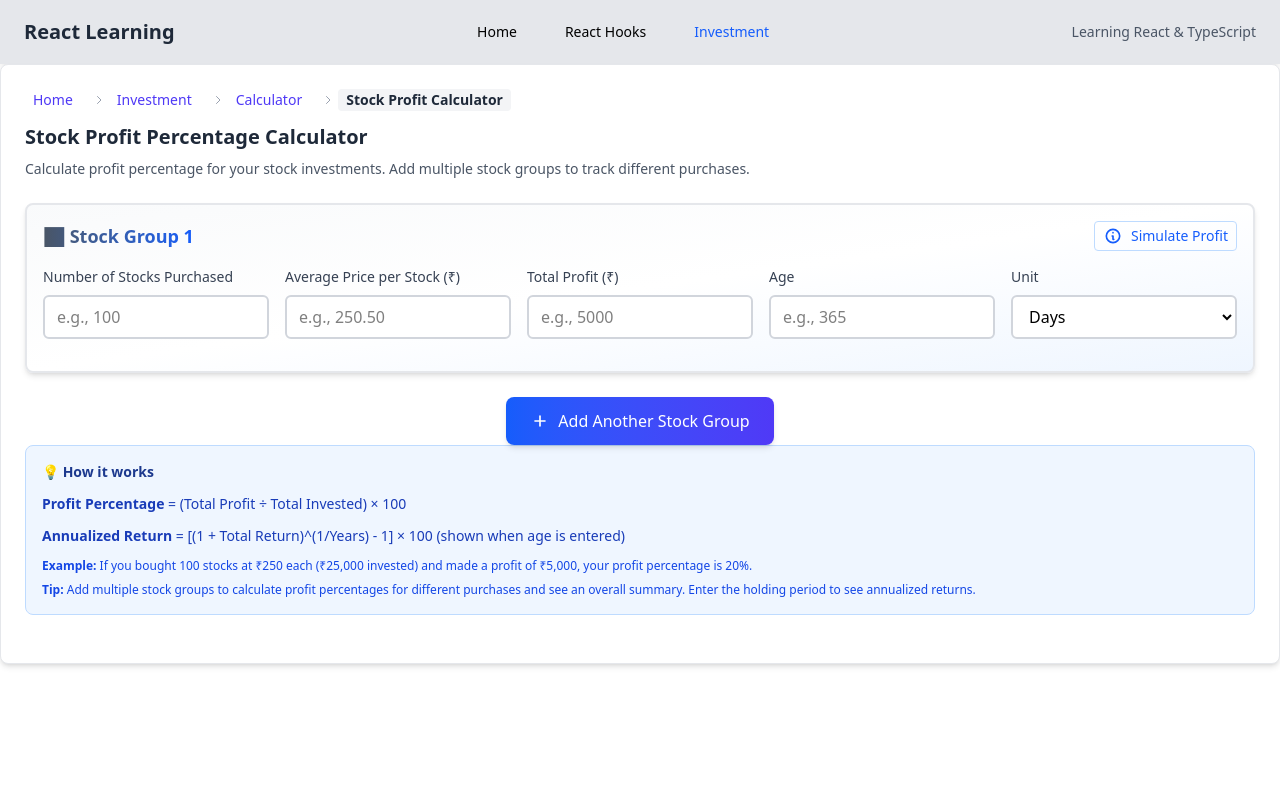
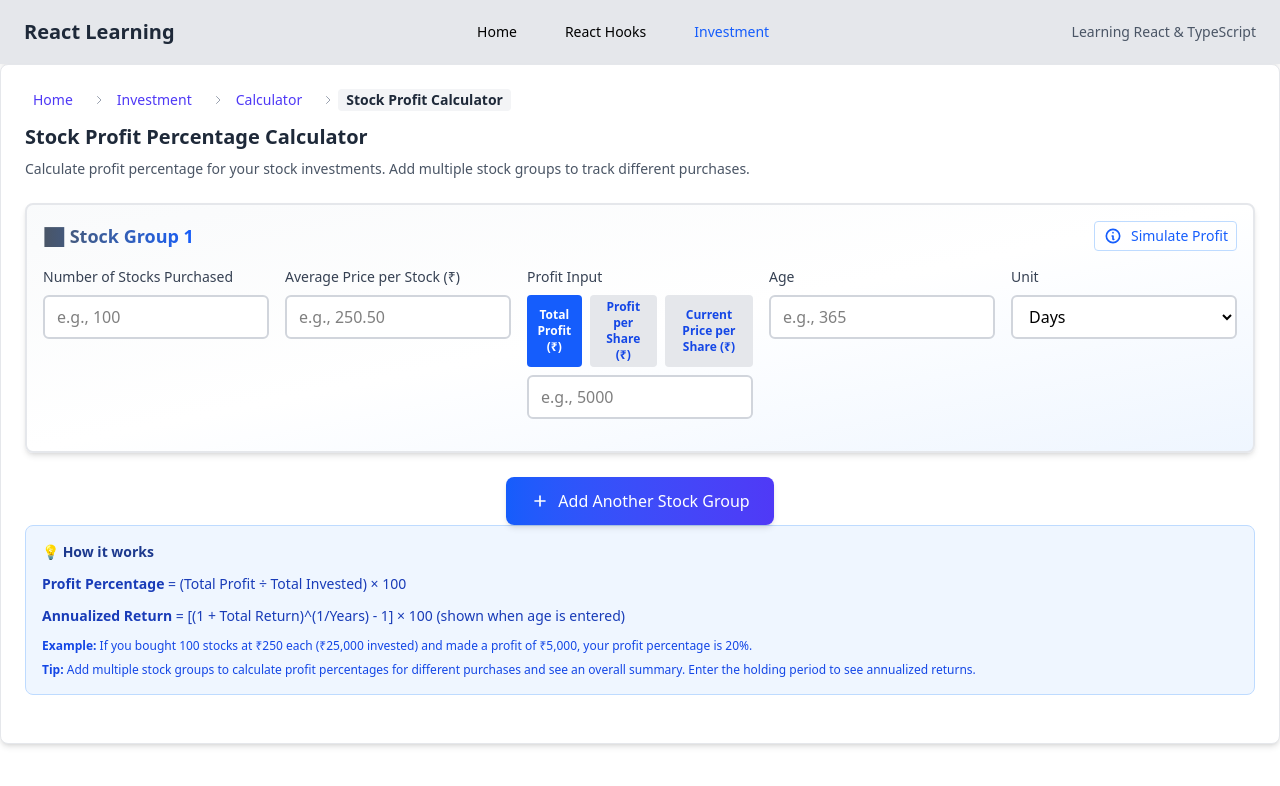
Before and after one commit to Ravi-Royal/reactLearning, a React (Vite) app: page /reactLearning/investment/calculator/stock-profit in a window 1280 px wide. Shown: the top 786 px of the page. Built offline with nearby package versions, Linux system fonts and the light colour scheme.

Commit message:
feat: enhance StockProfitCalculator to support multiple profit input types and update total profit calculation

```diff
--- a/src/pages/components/investment/stock/profit-calculator/StockProfitCalculator.tsx
+++ b/src/pages/components/investment/stock/profit-calculator/StockProfitCalculator.tsx
@@ -7,20 +7,26 @@ interface StockGroup {
   id: number;
   numStocks: string;
   pricePerStock: string;
-  totalProfit: string;
+  profitInputType: 'total' | 'perShare' | 'currentPrice';
+  totalProfit: string; // used if profitInputType === 'total'
+  profitPerShare: string; // used if profitInputType === 'perShare'
+  currentPricePerShare?: string; // used if profitInputType === 'currentPrice'
   age: string;
   ageUnit: 'days' | 'months';
 }
 
 function StockProfitCalculator() {
   const [stockGroups, setStockGroups] = useState<StockGroup[]>([
-    { id: 1, numStocks: '', pricePerStock: '', totalProfit: '', age: '', ageUnit: 'days' },
+    { id: 1, numStocks: '', pricePerStock: '', profitInputType: 'total', totalProfit: '', profitPerShare: '', currentPricePerShare: '', age: '', ageUnit: 'days' },
   ]);
   const [simModal, setSimModal] = useState<{ open: boolean; price: number; profit: number } | null>(null);
 
   const addStockGroup = () => {
     const newId = Math.max(...stockGroups.map(g => g.id), 0) + 1;
-    setStockGroups([...stockGroups, { id: newId, numStocks: '', pricePerStock: '', totalProfit: '', age: '', ageUnit: 'days' }]);
+    setStockGroups([
+      ...stockGroups,
+      { id: newId, numStocks: '', pricePerStock: '', profitInputType: 'total', totalProfit: '', profitPerShare: '', currentPricePerShare: '', age: '', ageUnit: 'days' },
+    ]);
   };
 
   const removeStockGroup = (id: number) => {
@@ -38,7 +44,20 @@ function StockProfitCalculator() {
   const calculateProfit = (group: StockGroup) => {
     const numStocks = parseFloat(group.numStocks) || 0;
     const pricePerStock = parseFloat(group.pricePerStock) || 0;
-    const totalProfit = parseFloat(group.totalProfit) || 0;
+    const currentPricePerShare = parseFloat(group.currentPricePerShare || '') || 0;
+    const totalProfitInput = parseFloat(group.totalProfit) || 0;
+    const profitPerShareInput = parseFloat(group.profitPerShare) || 0;
+    let totalProfit = 0;
+    // Use only the selected input type
+    if (group.profitInputType === 'currentPrice' && currentPricePerShare > 0) {
+      totalProfit = (currentPricePerShare - pricePerStock) * numStocks;
+    } else if (group.profitInputType === 'total' && totalProfitInput !== 0) {
+      totalProfit = totalProfitInput;
+    } else if (group.profitInputType === 'perShare' && profitPerShareInput !== 0) {
+      totalProfit = profitPerShareInput * numStocks;
+    } else {
+      totalProfit = 0;
+    }
     const age = parseFloat(group.age) || 0;
 
     const totalInvested = numStocks * pricePerStock;
@@ -56,6 +75,7 @@ function StockProfitCalculator() {
       profitPercentage,
       annualizedReturn,
       isValid: numStocks > 0 && pricePerStock > 0,
+      totalProfit,
     };
   };
 
@@ -64,7 +84,7 @@ function StockProfitCalculator() {
     const result = calculateProfit(group);
     if (result.isValid) {
       acc.totalInvested += result.totalInvested;
-      acc.totalProfit += parseFloat(group.totalProfit) || 0;
+      acc.totalProfit += result.totalProfit;
     }
     return acc;
   }, { totalInvested: 0, totalProfit: 0 });
@@ -199,7 +219,25 @@ function StockProfitCalculator() {
                 />
               </div>
               <div>
-                <label className="block text-sm font-medium text-gray-700 mb-2">Total Profit (₹)</label>
+                <label className="block text-sm font-medium text-gray-700 mb-2">Profit Input</label>
+                <div className="flex gap-2 mb-2">
+                  <button
+                    type="button"
+                    className={`px-2 py-1 rounded ${group.profitInputType === 'total' ? 'bg-blue-600 text-white' : 'bg-gray-200 text-blue-700'} text-xs font-semibold`}
+                    onClick={() => updateStockGroup(group.id, 'profitInputType', 'total')}
+                  >Total Profit (₹)</button>
+                  <button
+                    type="button"
+                    className={`px-2 py-1 rounded ${group.profitInputType === 'perShare' ? 'bg-blue-600 text-white' : 'bg-gray-200 text-blue-700'} text-xs font-semibold`}
+                    onClick={() => updateStockGroup(group.id, 'profitInputType', 'perShare')}
+                  >Profit per Share (₹)</button>
+                  <button
+                    type="button"
+                    className={`px-2 py-1 rounded ${group.profitInputType === 'currentPrice' ? 'bg-blue-600 text-white' : 'bg-gray-200 text-blue-700'} text-xs font-semibold`}
+                    onClick={() => updateStockGroup(group.id, 'profitInputType', 'currentPrice')}
+                  >Current Price per Share (₹)</button>
+                </div>
+                {group.profitInputType === 'total' && (
                   <input
                     type="number"
                     value={group.totalProfit}
@@ -207,6 +245,25 @@ function StockProfitCalculator() {
                     className="w-full px-3 py-2 border-2 border-gray-300 rounded-md focus:outline-none focus:ring-2 focus:ring-blue-500 focus:border-blue-500 bg-white"
                     placeholder="e.g., 5000"
                   />
+                )}
+                {group.profitInputType === 'perShare' && (
+                  <input
+                    type="number"
+                    value={group.profitPerShare}
+                    onChange={e => updateStockGroup(group.id, 'profitPerShare', e.target.value)}
+                    className="w-full px-3 py-2 border-2 border-gray-300 rounded-md focus:outline-none focus:ring-2 focus:ring-blue-500 focus:border-blue-500 bg-white"
+                    placeholder="e.g., 10"
+                  />
+                )}
+                {group.profitInputType === 'currentPrice' && (
+                  <input
+                    type="number"
+                    value={group.currentPricePerShare || ''}
+                    onChange={e => updateStockGroup(group.id, 'currentPricePerShare', e.target.value)}
+                    className="w-full px-3 py-2 border-2 border-blue-300 rounded-md focus:outline-none focus:ring-2 focus:ring-blue-500 focus:border-blue-500 bg-white"
+                    placeholder="e.g., 405.8"
+                  />
+                )}
               </div>
               <div>
                 <label className="block text-sm font-medium text-gray-700 mb-2">Age</label>
@@ -249,7 +306,7 @@ function StockProfitCalculator() {
                   </div>
                   <div className="text-center">
                     <div className="text-gray-600 text-sm font-medium mb-1">Total Profit</div>
-                    <div className={`text-xl font-bold ${parseFloat(group.totalProfit) >= 0 ? 'text-green-600' : 'text-red-600'}`}>₹{parseFloat(group.totalProfit || '0').toFixed(2)}</div>
+                    <div className={`text-xl font-bold ${result.totalProfit >= 0 ? 'text-green-600' : 'text-red-600'}`}>₹{result.totalProfit.toFixed(2)}</div>
                   </div>
                   <div className="text-center">
                     <div className="text-gray-600 text-sm font-medium mb-1">Profit Percentage</div>
```
Lines whose indentation alone changed are shown as unchanged.
